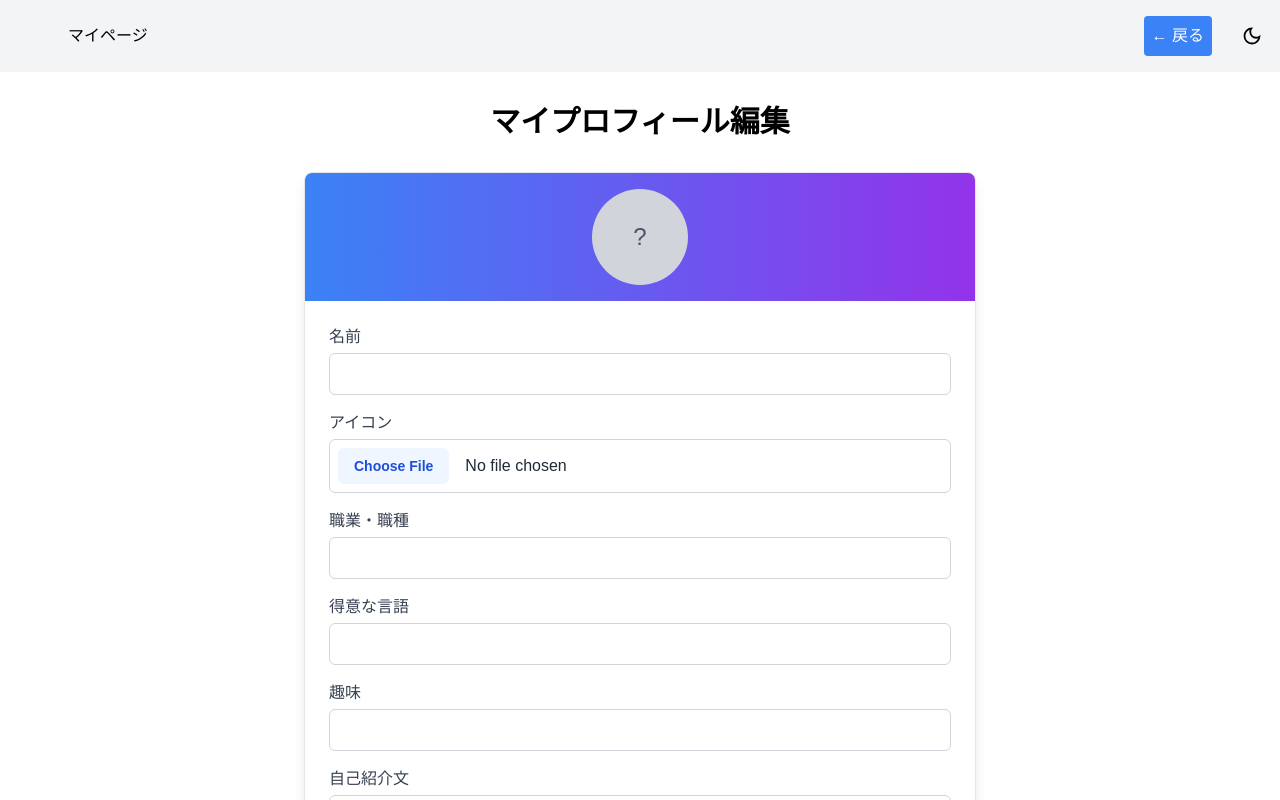
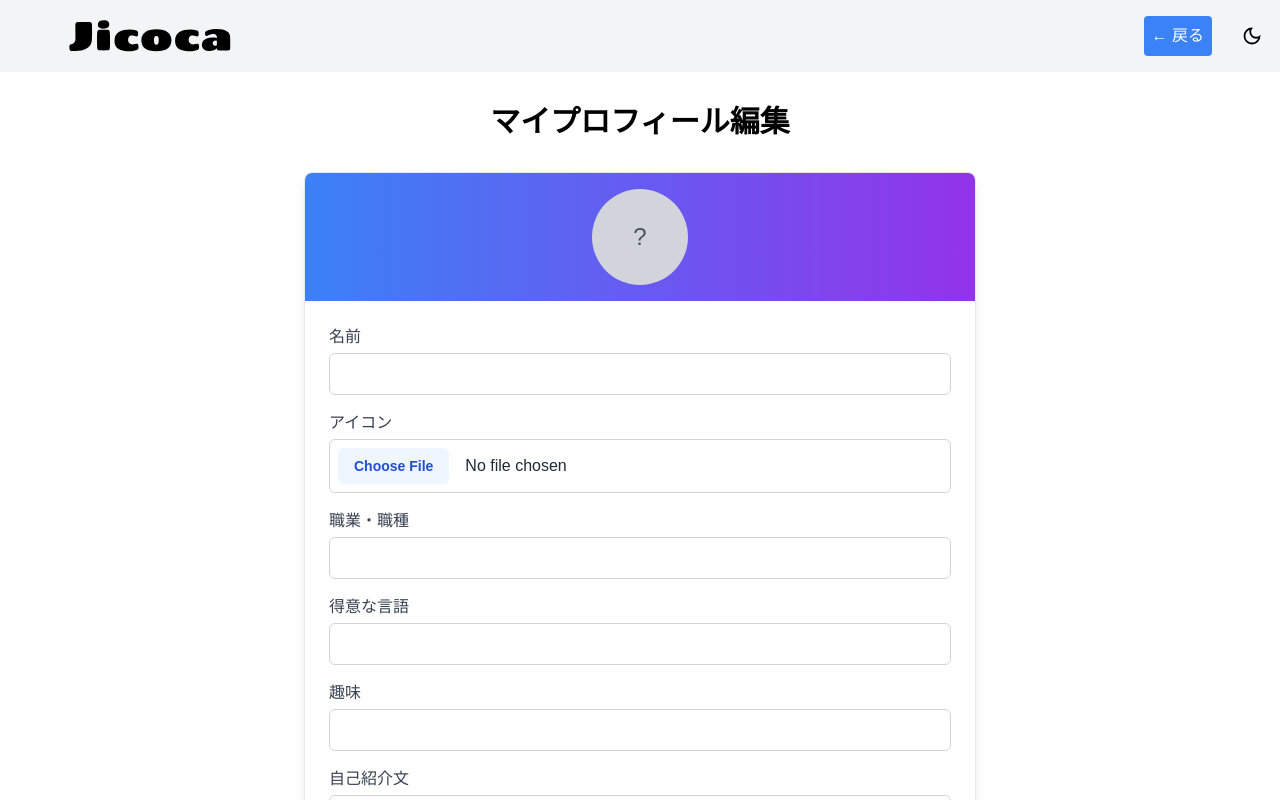
Before and after one commit to o-kabe12/self-introduction-card, a Next.js app: page /mypage in a window 1280 px wide. Shown: the top 800 px of the page. Built offline with nearby package versions, Linux system fonts and the light colour scheme; no server answers.

Commit message:
#3 ロゴ追加・meta追加

```diff
--- a/src/app/components/Header.tsx
+++ b/src/app/components/Header.tsx
@@ -1,6 +1,7 @@
 "use client";
 
 import Link from "next/link";
+import Image from "next/image";
 import ThemeToggle from "./ThemeToggle";
 import { usePathname, useRouter } from "next/navigation";
 import { useEffect, useState } from "react";
@@ -9,11 +10,34 @@ export default function Header() {
   const pathname = usePathname();
   const router = useRouter();
   const [isGuest, setIsGuest] = useState(false);
+  const [isDarkMode, setIsDarkMode] = useState(false);
 
   useEffect(() => {
     // クライアントサイドでのみ実行
     const guestMode = sessionStorage.getItem('guestMode') === 'true';
     setIsGuest(guestMode);
+
+    // ダークモードの検出
+    const checkDarkMode = () => {
+      const isDark = document.documentElement.classList.contains('dark');
+      setIsDarkMode(isDark);
+    };
+
+    // 初期チェック
+    checkDarkMode();
+
+    // MutationObserverでdarkクラスの変更を監視
+    const observer = new MutationObserver((mutations) => {
+      mutations.forEach((mutation) => {
+        if (mutation.attributeName === 'class') {
+          checkDarkMode();
+        }
+      });
+    });
+
+    observer.observe(document.documentElement, { attributes: true });
+
+    return () => observer.disconnect();
   }, []);
 
   const handleMyPageClick = (e: React.MouseEvent) => {
@@ -23,12 +47,25 @@ export default function Header() {
     }
   };
 
+  const logoStyle = isDarkMode ? { filter: 'invert(1)' } : {};
+
   return (
     <header className="flex justify-between p-4 bg-gray-100 dark:bg-gray-900 dark:text-white transition-colors relative">
       <nav className="flex justify-between items-center w-4/5 md:w-11/12 mx-auto">
         {pathname === "/" &&
           <>
-            <h1>TOP</h1>
+            <Link href="/" className="text-black dark:text-white">
+              <div className="h-8 w-auto">
+                <Image
+                  src="/images/logo.svg"
+                  alt="Jicoca"
+                  width={97}
+                  height={19}
+                  className="h-full w-auto"
+                  style={logoStyle}
+                />
+              </div>
+            </Link>
             <Link
               href="/mypage/"
               onClick={handleMyPageClick}
@@ -45,7 +82,18 @@ export default function Header() {
         }
         {pathname === "/mypage" &&
           <>
-            <h1>マイページ</h1>
+            <Link href="/" className="text-black dark:text-white">
+              <div className="h-8 w-auto">
+                <Image
+                  src="/images/logo.svg"
+                  alt="Jicoca"
+                  width={97}
+                  height={19}
+                  className="h-full w-auto"
+                  style={logoStyle}
+                />
+              </div>
+            </Link>
             <Link href="/" className="bg-blue-500 text-white p-2 rounded hover:opacity-70">← 戻る</Link>
           </>
         }
--- a/src/app/layout.tsx
+++ b/src/app/layout.tsx
@@ -3,8 +3,19 @@ import "./globals.css";
 
 
 export const metadata: Metadata = {
-  title: "Create Next App",
-  description: "Generated by create next app",
+  title: "Jicoca - エンジニア向け自己紹介カードアプリ",
+  description: "Jicocaはエンジニア向け自己紹介カードアプリです。エンジニアの交流のきっかけになれば嬉しいです。",
+  keywords: ["エンジニア", "自己紹介", "アプリ"],
+  openGraph: {
+    title: "Jicoca - エンジニア向け自己紹介カードアプリ",
+    description: "Jicocaはエンジニア向け自己紹介カードアプリです。エンジニアの交流のきっかけになれば嬉しいです。",
+    type: "website",
+  },
+  twitter: {
+    card: "summary_large_image",
+    title: "Jicoca - エンジニア向け自己紹介カードアプリ",
+    description: "Jicocaはエンジニア向け自己紹介カードアプリです。エンジニアの交流のきっかけになれば嬉しいです。",
+  },
 };
 
 export default function RootLayout({
--- a/src/app/login/page.tsx
+++ b/src/app/login/page.tsx
@@ -2,6 +2,7 @@
 
 import { useState } from "react";
 import { useRouter } from "next/navigation";
+import Image from "next/image";
 import { supabaseClientInstance } from "../lib/supabaseClient";
 import Layout from "../components/Layout";
 
@@ -48,11 +49,25 @@ export default function LoginPage() {
     router.push("/"); // TOPページへ遷移
   };
 
+  // ログインページのロゴは常に白色で表示（グラデーション背景上）
+
   return (
     <Layout>
       <div className="container mx-auto px-4 py-8 flex min-h-[calc(100vh-80px)] items-center justify-center">
         <div className="w-full max-w-md bg-white dark:bg-gray-800 rounded-lg overflow-hidden shadow-lg border border-gray-200 dark:border-gray-700">
           <div className="p-4 bg-gradient-to-r from-blue-500 to-purple-600 dark:from-blue-600 dark:to-purple-700">
+            <div className="flex justify-center mb-2">
+              <div className="h-8 w-auto text-white">
+                <Image
+                  src="/images/logo.svg"
+                  alt="Jicoca"
+                  width={97}
+                  height={19}
+                  className="h-full w-auto"
+                  style={{ filter: 'brightness(0) invert(1)' }}
+                />
+              </div>
+            </div>
             <h2 className="text-2xl font-bold text-center text-white">{isLogin ? "ログイン" : "新規登録"}</h2>
           </div>
 
```
Also changed, not shown: public/images/logo.svg (added).
